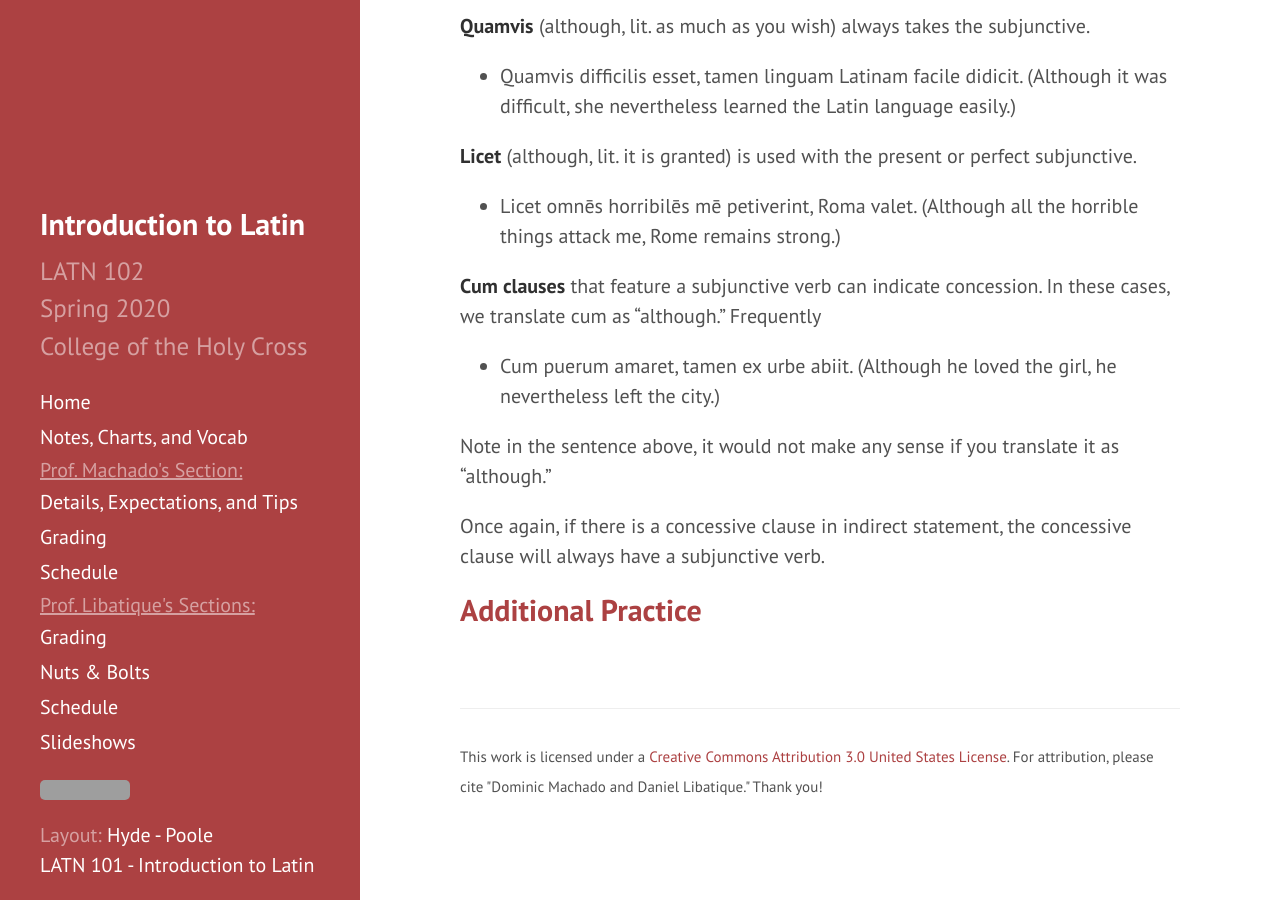
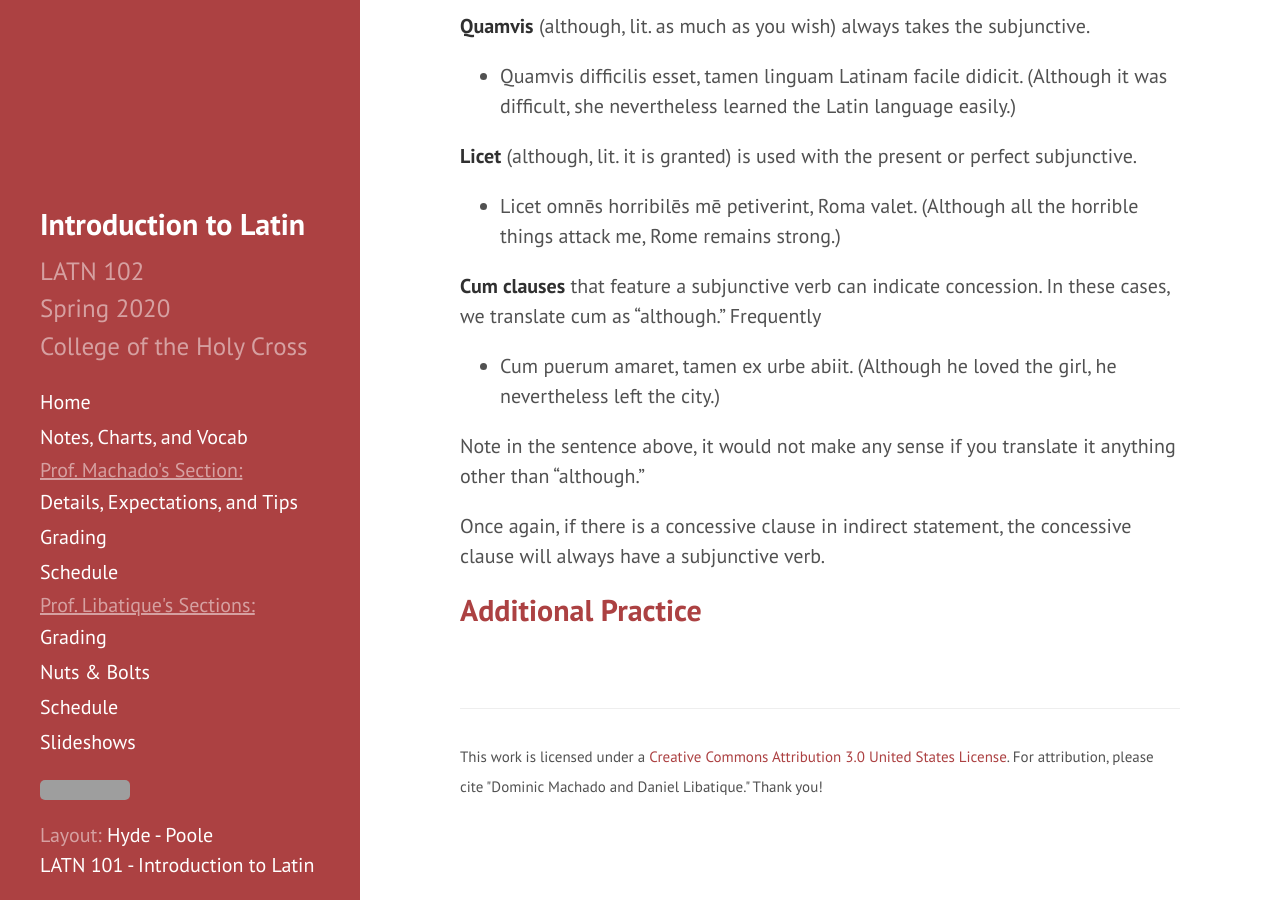
Before and after one commit to DLibatique/LATN102-S20, a Jekyll site: the page built from notes/13-concessive-clauses.md, in a window 1280 px wide and 900 px high, scrolled down 711 px. Built offline with Jekyll 4.4.1, drawn with Linux system fonts in a browser that asks for light colours; grey boxes are pictures that could not be loaded.

Commit message:
one minor edit

```diff
--- a/notes/13-concessive-clauses.md
+++ b/notes/13-concessive-clauses.md
@@ -30,7 +30,7 @@ Concessive clauses are dependent clauses that indicate that the action of the de
 
 - Cum puerum amaret, tamen ex urbe abiit. (Although he loved the girl, he nevertheless left the city.)
 
-Note in the sentence above, it would not make any sense if you translate it as "although."
+Note in the sentence above, it would not make any sense if you translate it anything other than "although."
 
 Once again, if there is a concessive clause in indirect statement, the concessive clause will always have a subjunctive verb.
 
```
